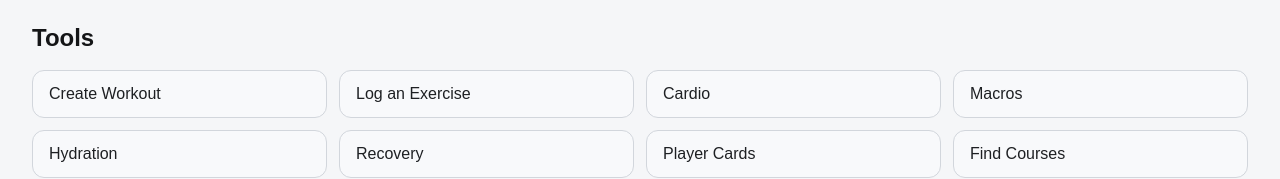
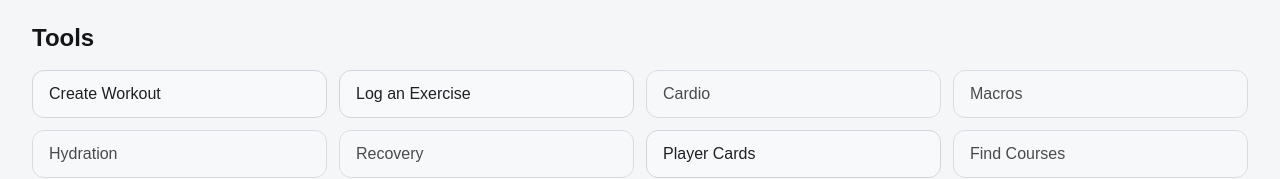
Before and after one commit to ericbeisel/Proform-web-application, a Next.js app: page /account in a window 1280 px wide. Shown: the part 621-800 px from the top of the page. Built offline with nearby package versions, Linux system fonts and the light colour scheme; no server answers.

Commit message:
Feat : Fixes Related to Program

```diff
--- a/src/app/account/page.tsx
+++ b/src/app/account/page.tsx
@@ -36,19 +36,24 @@ const MAIN_MENU: MenuItem[] = [
   { label: "Connect TV", icon: Monitor, isHighlight: true },
 ];
 
-const TOOLS = [
-  "Create Workout",
-  "Log an Exercise",
-  "Cardio",
-  "Macros",
-  "Hydration",
-  "Recovery",
-  "Player Cards",
-  "Find Courses",
-  "Join Challenges",
-  "Weekly Reports",
-  "Search Programs",
-  "More Options",
+type ToolItem = {
+  label: string;
+  href: string;
+};
+
+const TOOL_ITEMS: ToolItem[] = [
+  { label: "Create Workout", href: "/itinerary/schedule" },
+  { label: "Log an Exercise", href: "/itinerary/queue" },
+  { label: "Cardio", href: "#" },
+  { label: "Macros", href: "#" },
+  { label: "Hydration", href: "#" },
+  { label: "Recovery", href: "#" },
+  { label: "Player Cards", href: "/player-cards" },
+  { label: "Find Courses", href: "#" },
+  { label: "Join Challenges", href: "#" },
+  { label: "Weekly Reports", href: "#" },
+  { label: "Search Programs", href: "/programs" },
+  { label: "More Options", href: "#" },
 ];
 
 export default function AccountPage() {
@@ -190,29 +195,37 @@ export default function AccountPage() {
         <section className="px-0 pb-8 md:px-0">
           <h2 className="mb-4 text-2xl font-bold text-[#141517]">Tools</h2>
           <div className="grid grid-cols-1 gap-3 sm:grid-cols-2 lg:grid-cols-4">
-            {TOOLS.map((tool) => {
-              if (tool === "Player Cards") {
-                const playerCardHref =
-                  roleId === 3 ? "/admin-player-cards" : "/player-cards";
+            {TOOL_ITEMS.map((tool) => {
+              let href = tool.href;
+              if (tool.label === "Player Cards") {
+                href = roleId === 3 ? "/admin-player-cards" : "/player-cards";
+              }
+
+              const button = (
+                <button
+                  type="button"
+                  className="h-12 w-full rounded-xl border border-[#d2d6dc] bg-[#f8f9fb] px-4 text-left text-base font-medium text-[#1e2023] hover:bg-[#f1f3f6]"
+                >
+                  {tool.label}
+                </button>
+              );
+
+              if (href && href !== "#") {
                 return (
-                  <Link key={tool} href={playerCardHref} className="block">
-                    <button
-                      type="button"
-                      className="h-12 w-full rounded-xl border border-[#d2d6dc] bg-[#f8f9fb] px-4 text-left text-base font-medium text-[#1e2023] hover:bg-[#f1f3f6]"
-                    >
-                      {tool}
-                    </button>
+                  <Link key={tool.label} href={href} className="block">
+                    {button}
                   </Link>
                 );
               }
+
               return (
-                <button
-                  key={tool}
-                  type="button"
-                  className="h-12 w-full rounded-xl border border-[#d2d6dc] bg-[#f8f9fb] px-4 text-left text-base font-medium text-[#1e2023] hover:bg-[#f1f3f6]"
+                <div
+                  key={tool.label}
+                  className="cursor-not-allowed opacity-80"
+                  title="Coming soon"
                 >
-                  {tool}
-                </button>
+                  {button}
+                </div>
               );
             })}
           </div>
--- a/src/app/player-cards/page.tsx
+++ b/src/app/player-cards/page.tsx
@@ -37,6 +37,23 @@ export default function PlayerCardPage() {
   const [playerData, setPlayerData] = useState<PlayerCardData | null>(null);
   const [loading, setLoading] = useState(true);
   const [error, setError] = useState("");
+
+  useEffect(() => {
+    // Immediate check for admin role to prevent unauthorized access
+    try {
+      const raw = localStorage.getItem("user");
+      if (raw) {
+        const parsed = JSON.parse(raw);
+        const role = parsed?.role ?? parsed?.role_id;
+        if (Number(role) === 3) {
+          router.replace("/admin-player-cards");
+          return;
+        }
+      }
+    } catch (err) {
+      console.error("Error checking role:", err);
+    }
+  }, [router]);
 
   const fetchPlayerCardData = useCallback(
     async (showSuccessToast: boolean) => {
```
